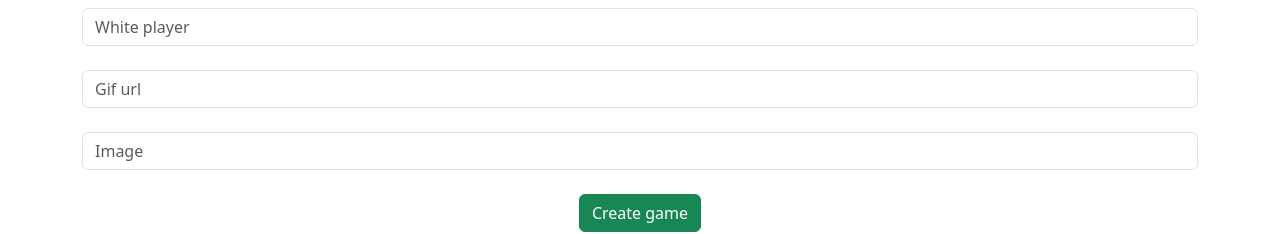
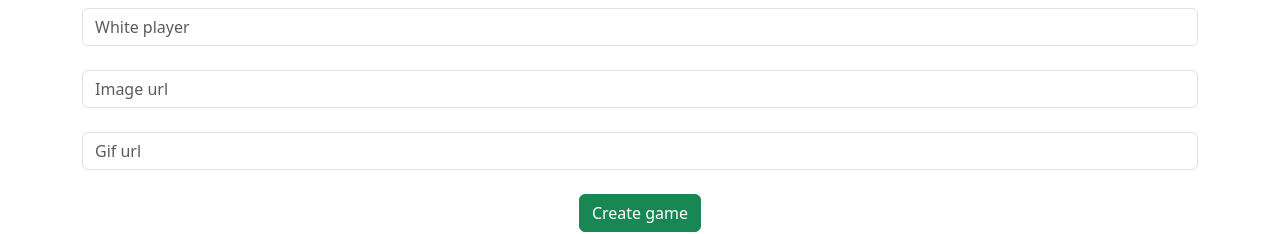
Before and after one commit to Emmanuel0124/chess-app-frontend, a React (Vite) app: page /gamenew in a window 1280 px wide. Shown: the part 434-668 px from the top of the page. Built offline with nearby package versions, Linux system fonts and the light colour scheme; no server answers.

Commit message:
edit images

```diff
--- a/src/GamesIndex.jsx
+++ b/src/GamesIndex.jsx
@@ -8,7 +8,7 @@ export function GamesIndex(props) {
       <div className="card-container">
         {props.games.map((game) => (
           <div className="game-card" key={game.id}>
-            <img className="image" src={game.picture} alt={game.title} />
+            <img className="image" src={game.image_url} alt={game.title} />
             <div className="game-details">
               <p className="game-result">Result: {game.result}</p>
               <p className="game-winner">Winner: {game.winner}</p>
--- a/src/GamesNew.jsx
+++ b/src/GamesNew.jsx
@@ -33,11 +33,11 @@ export function GamesNew(props) {
         </div>
         <br></br>
         <div>
-          <input placeholder="Gif url" name="image_url" type="text" className="form-control"/>
+          <input placeholder="Image url" name="image_url" type="text" className="form-control"/>
         </div>
         <br></br>
         <div>
-          <input placeholder="Image" name="picture" type="text" className="form-control"/>
+          <input placeholder="Gif url" name="gif_url" type="text" className="form-control"/>
         </div>
         <br></br>
         <button type="submit" className="btn btn-success">Create game</button>
--- a/src/GamesShow.jsx
+++ b/src/GamesShow.jsx
@@ -19,7 +19,7 @@ export function GamesShow() {
     <div>
       <p>id: {game.id} </p>
       <div className="game-card" key={game.id}>
-            <img className="image" src={game.image_url} alt={game.title} />
+            <img className="image" src={game.gif_url} alt={game.title} />
             <div className="game-details">
               <p className="game-number">Number of moves: {game.number_of_moves}</p>
               <p className="game-result">Result: {game.result}</p>
```
